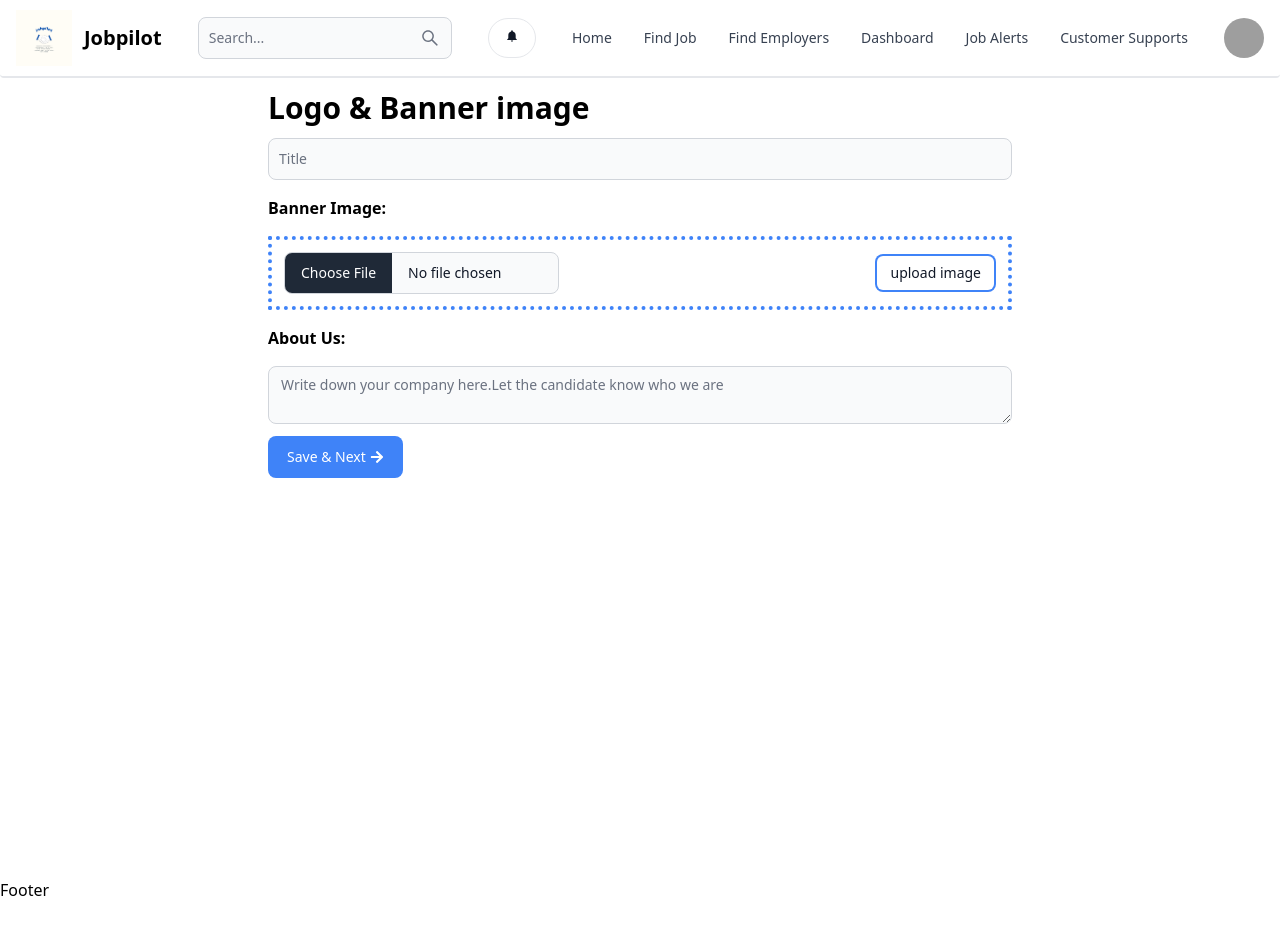
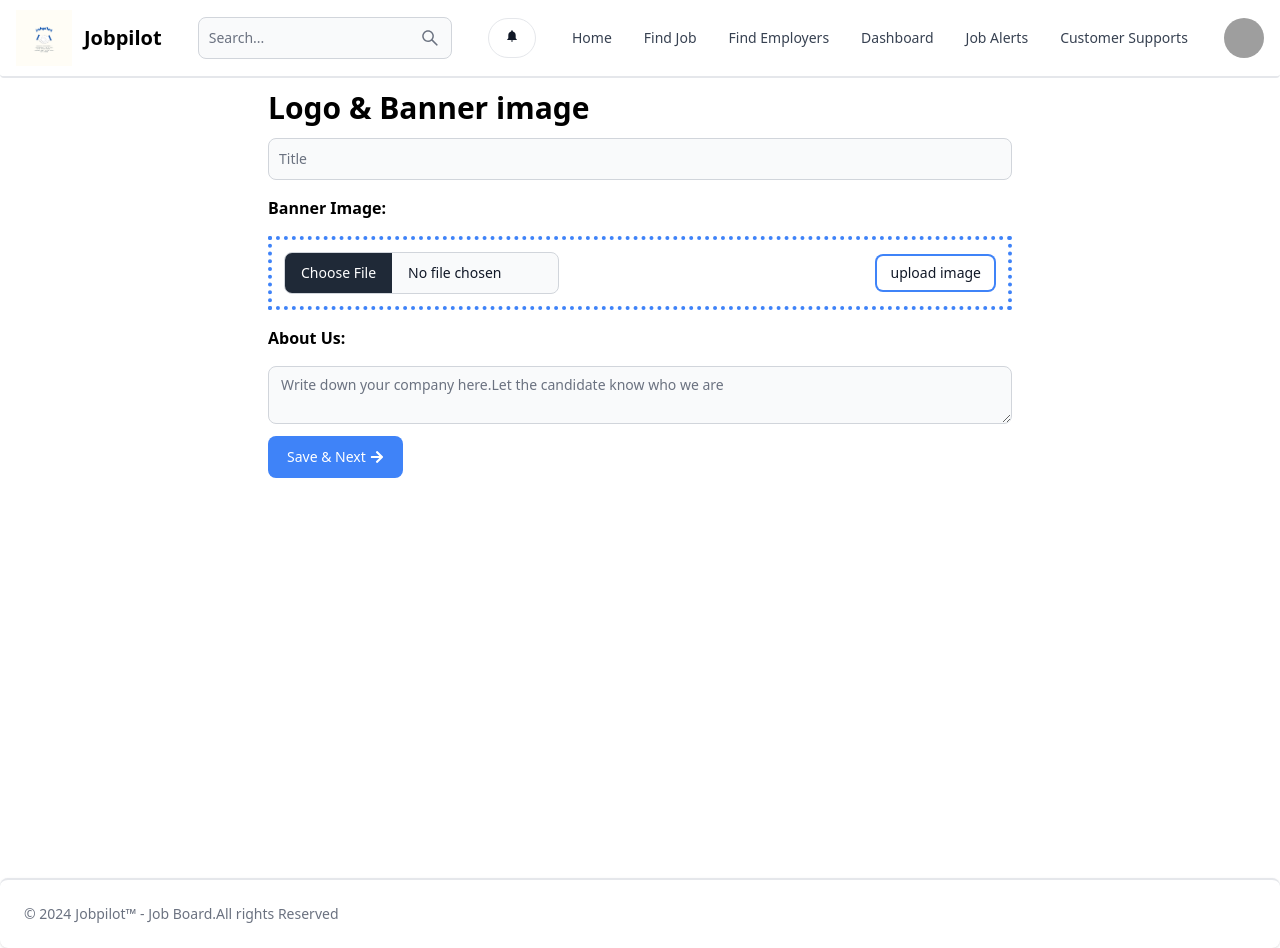
Before and after one commit to Sameemadhu16/Job-Listings, a React (Vite) app in the folder client/: page /company-info in a window 1280 px wide. Before the commit the page ends 902 px from the top, so only its background shows below. Built offline with nearby package versions, Linux system fonts and the light colour scheme; grey boxes are pictures that could not be loaded.

Commit message:
complete footer

```diff
--- a/client/src/components/Footer.jsx
+++ b/client/src/components/Footer.jsx
@@ -1,7 +1,9 @@
-import React from 'react'
+import { Footer } from "flowbite-react";
 
-export default function Footer() {
+export default function FooterCom() {
   return (
-    <div>Footer</div>
-  )
+    <Footer container className="border-t-2">
+      <Footer.Copyright year={2024} href="#" by="Jobpilot™ - Job Board.All rights Reserved"  />
+    </Footer>
+  );
 }
--- a/client/src/pages/Poster.CompanyInfo.jsx
+++ b/client/src/pages/Poster.CompanyInfo.jsx
@@ -23,11 +23,9 @@ export default function PosterCompanyInfo() {
           </Button>
         </div>
         <p className='font-semibold'>About Us:</p>
-        <Textarea placeholder='Write down your company here.Let the candidate know who we are'>
-
-        </Textarea>
+        <Textarea placeholder='Write down your company here.Let the candidate know who we are'></Textarea>
     </form>
-      <Button type='button' className='bg-blue-500 hover:bg-opacity-95 mt-3' >
+      <Button type='button' cols={50} className='bg-blue-500 hover:bg-opacity-95 mt-3' >
           <div className='flex flex-row gap-1 items-center'>
           Save & Next
           <FaArrowRight />
```
